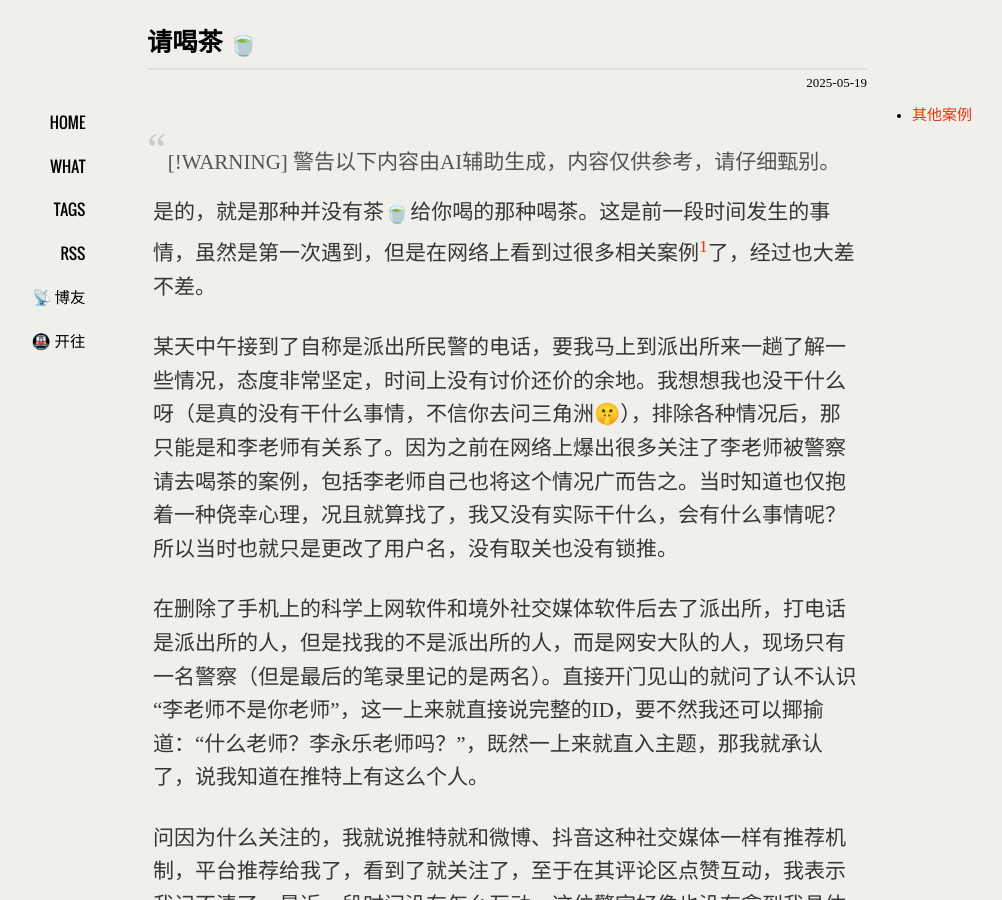
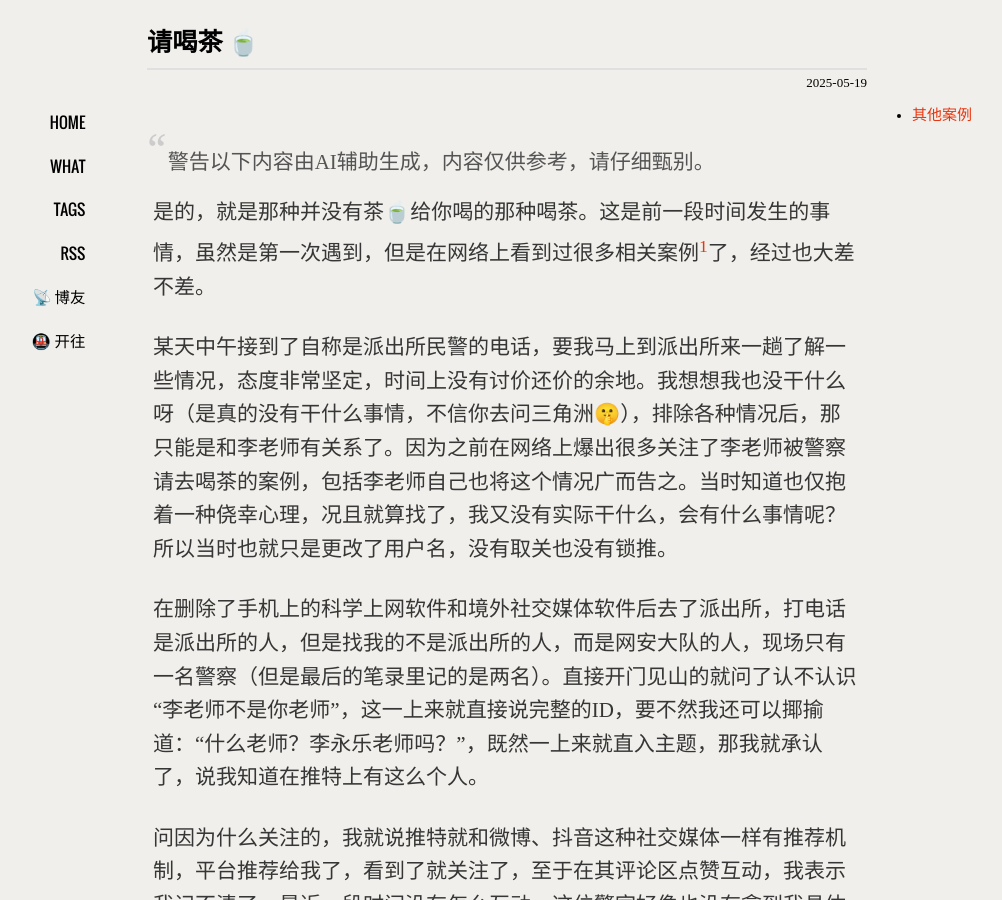
Before and after one commit to xavierskip/xavierskip.github.io, a Jekyll site: the page built from _posts/2025-05-19-is-not-your-teacher.md, in a window 1280 px wide and 900 px high. Shown: the whole window, without its empty margins (133-1135 px from the left). Built offline with Jekyll 4.4.1, drawn with Linux system fonts in a browser that asks for light colours; comment, search, counter and statistics services are not loaded; a style sheet for code colours, icons or effects is not loaded.

Commit message:
edit post

```diff
--- a/_posts/2025-05-19-is-not-your-teacher.md
+++ b/_posts/2025-05-19-is-not-your-teacher.md
@@ -6,7 +6,6 @@ tags:
  - GFW
 ---
 
-> [!WARNING]
 > 警告以下内容由AI辅助生成，内容仅供参考，请仔细甄别。
 
 是的，就是那种并没有茶🍵给你喝的那种喝茶。这是前一段时间发生的事情，虽然是第一次遇到，但是在网络上看到过很多相关案例[^7]了，经过也大差不差。
```
